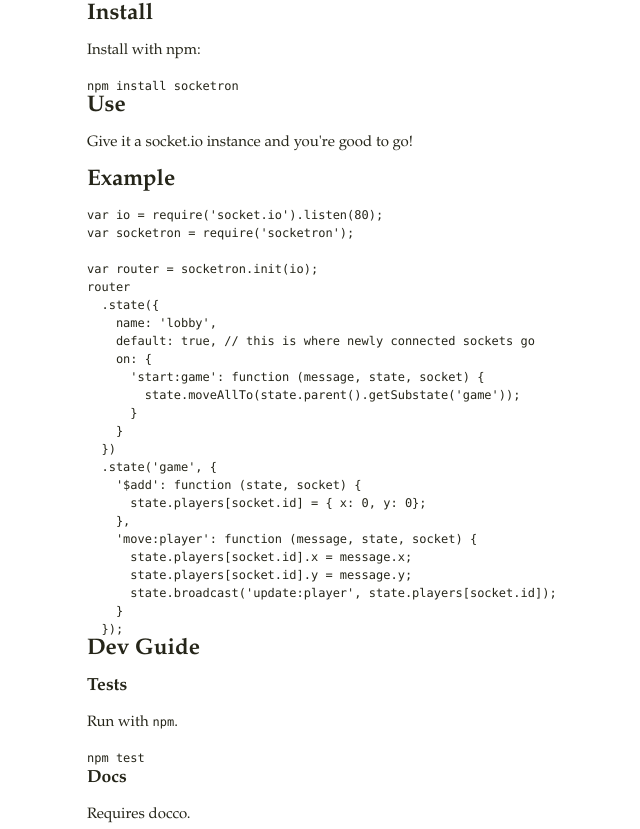
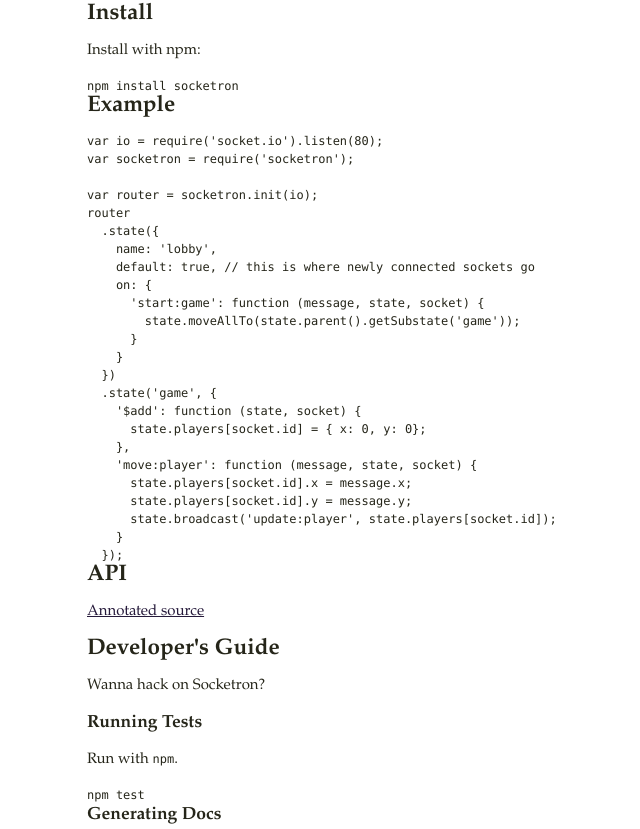
Before and after one commit to btford/socketron, a plain HTML site: page index.html in a window 1280 px wide. Shown: the part 733-1562 px from the top of the page, without its empty margins (13-653 px from the left). Drawn offline with Linux system fonts and the light colour scheme; a web font is replaced by a local one.

Commit message:
update docs

```diff
--- a/index.html
+++ b/index.html
@@ -37,10 +37,6 @@
 <p>Install with npm:
 </p>
 <pre><code class="lang-bash">npm install socketron</code></pre>
-<h2>Use</h2>
-<p>Give it a socket.io instance and you&#39;re good to go!
-
-</p>
 <h2>Example</h2>
 <pre><code class="lang-javascript">var io = require(&#39;socket.io&#39;).listen(80);
 var socketron = require(&#39;socketron&#39;);
@@ -66,13 +62,20 @@
       state.broadcast(&#39;update:player&#39;, state.players[socket.id]);
     }
   });</code></pre>
-<h2>Dev Guide</h2>
-<h3>Tests</h3>
+<h2>API</h2>
+<p><a href="http://btford.github.com/socketron/state.html">Annotated source</a>
+
+</p>
+<h2>Developer&#39;s Guide</h2>
+<p>Wanna hack on Socketron?
+
+</p>
+<h3>Running Tests</h3>
 <p>Run with <code>npm</code>.
 
 </p>
 <pre><code class="lang-bash">npm test</code></pre>
-<h3>Docs</h3>
+<h3>Generating Docs</h3>
 <p>Requires docco.
 
 </p>
@@ -89,5 +92,15 @@
     </footer>
   </div>
   <a href="https://github.com/btford/socketron"><img style="position: absolute; top: 0; left: 0; border: 0;" src="https://s3.amazonaws.com/github/ribbons/forkme_left_darkblue_121621.png" alt="Fork me on GitHub"></a>
+  <script>
+    var _gaq = _gaq || [];
+    _gaq.push(['_setAccount', 'UA-38163127-1']);
+    _gaq.push(['_trackPageview']);
+    (function() {
+      var ga = document.createElement('script'); ga.type = 'text/javascript'; ga.async = true;
+      ga.src = ('https:' == document.location.protocol ? 'https://ssl' : 'http://www') + '.google-analytics.com/ga.js';
+      var s = document.getElementsByTagName('script')[0]; s.parentNode.insertBefore(ga, s);
+    })();
+  </script>
 </body>
 </html>
```
Also changed, not shown: router.html (+1 -1 lines), state.html (+1 -1 lines).
